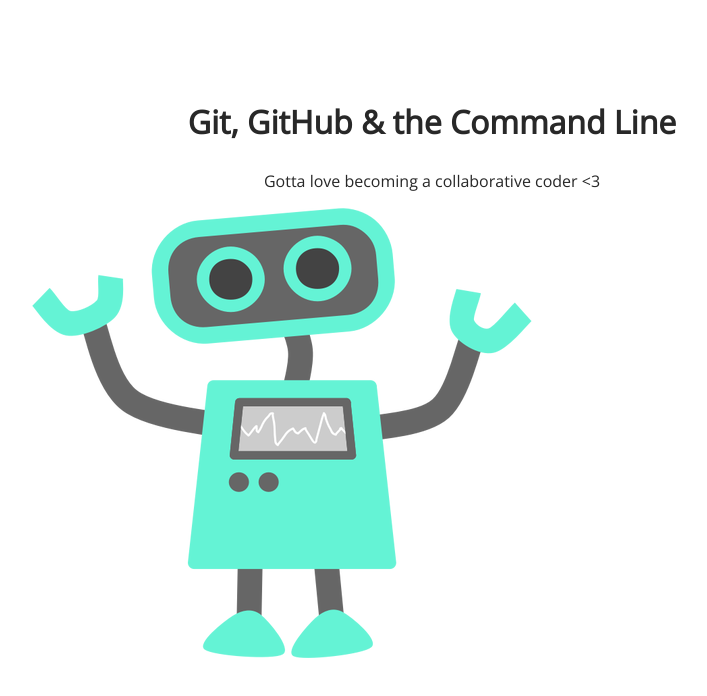
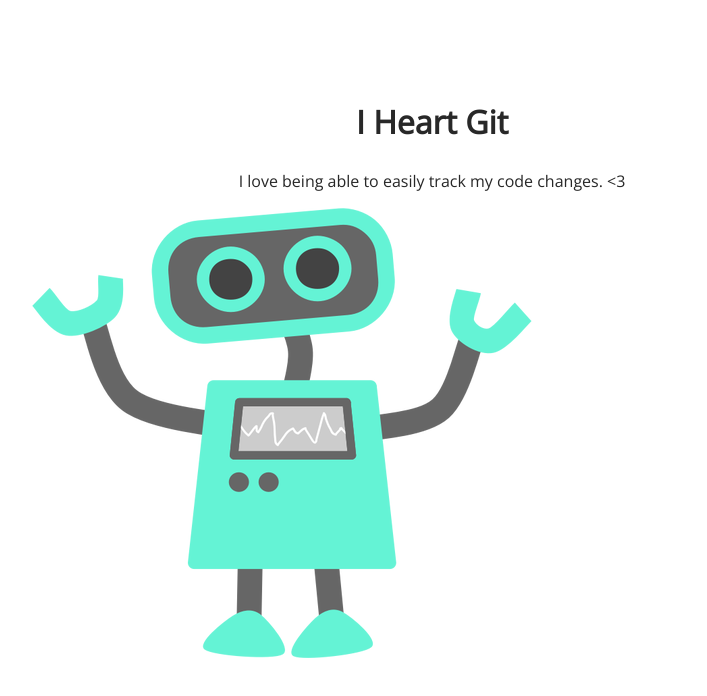
Before and after one commit to latashahussey/105-project, a plain HTML site: page index.html in a window 1280 px wide. Shown: the whole page, without its empty margins (208-915 px from the left). Drawn offline with nearby package versions, Linux system fonts and the light colour scheme.

Commit message:
updated header and first paragraph

```diff
--- a/index.html
+++ b/index.html
@@ -8,8 +8,8 @@
 </head>
 <body>
 	<section>
-		<h1>Git, GitHub & the Command Line</h1>
-		<p>Gotta love becoming a collaborative coder <3</p>
+		<h1>I Heart Git</h1>
+		<p>I love being able to easily track my code changes. <3</p>
 		<img src="img/happy-blue-robot.png">
 	</section>
 </body>
```
